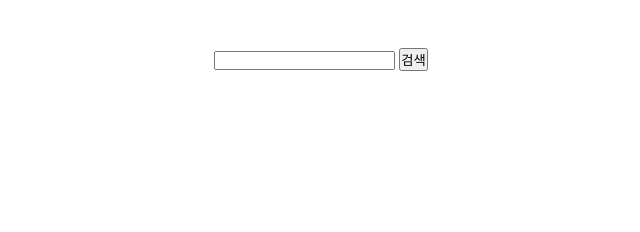
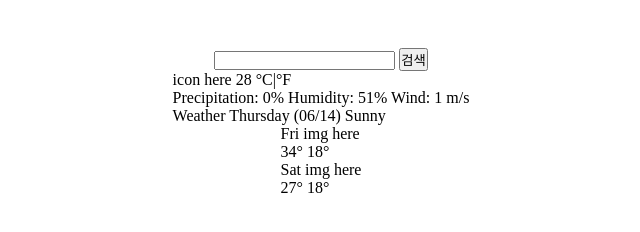
Before and after one commit to taewookim02/weather-app, a plain HTML site: page index.html in a window 1280 px wide. Shown: the whole page, without its empty margins (319-959 px from the left). Drawn offline with Linux system fonts and the light colour scheme.

Commit message:
Add html skeleton

```diff
--- a/index.html
+++ b/index.html
@@ -4,7 +4,7 @@
 <head>
   <meta charset="UTF-8">
   <meta name="viewport" content="width=device-width, initial-scale=1.0">
-  <title>Hello world</title>
+  <title>Weather App</title>
 <script defer src="app.bundle.js"></script></head>
 
 <body>
@@ -17,7 +17,39 @@
     </div>
 
     <div class="current-container">
+      <div class="current__details">
+        <span class="current__img">icon here</span>
+        <span class="current__temp">28 <span class="celcius">°C</span>|<span class="fahrenheit">°F</span></span>
+        <div class="weather__details">
+          <span class="current__precipitation">Precipitation: 0%</span>
+          <span class="current__humidity">Humidity: 51%</span>
+          <span class="current__wind">Wind: 1 m/s</span>
+        </div>
+      </div>
+      <div class="current__summary">
+        <span>Weather</span>
+        <span class="current__day">Thursday (06/14)</span>
+        <span class="current__status">Sunny</span>
+      </div>
+    </div>
 
+    <div class="forecast-container">
+      <div class="forecast__day-one">
+        <span class="forecast__day">Fri</span>
+        <span class="forecast__img">img here</span>
+        <div class="forecast__temp">
+          <span class="forecast__temp--highest">34°</span>
+          <span class="forecast__temp--lowest">18°</span>
+        </div>
+      </div>
+      <div class="forecast__day-two">
+        <span class="forecast__day">Sat</span>
+        <span class="forecast__img">img here</span>
+        <div class="forecast__temp">
+          <span class="forecast__temp--highest">27°</span>
+          <span class="forecast__temp--lowest">18°</span>
+        </div>
+      </div>
     </div>
 </body>
 
```
Also changed, not shown: app.bundle.js (+28 -3 lines).
